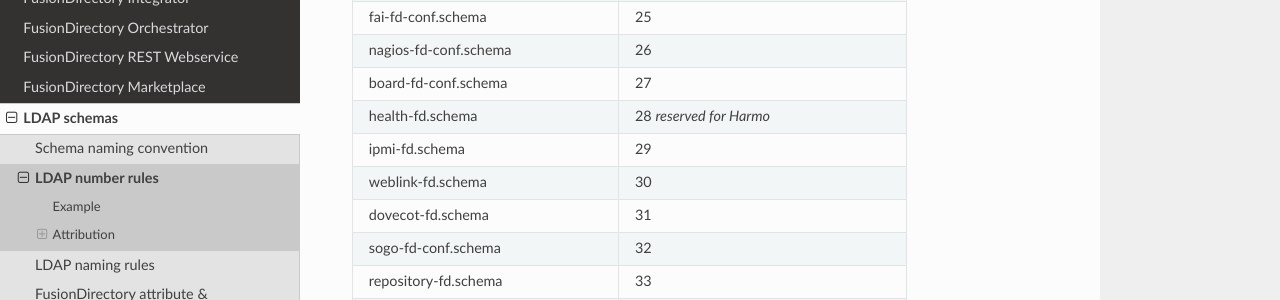
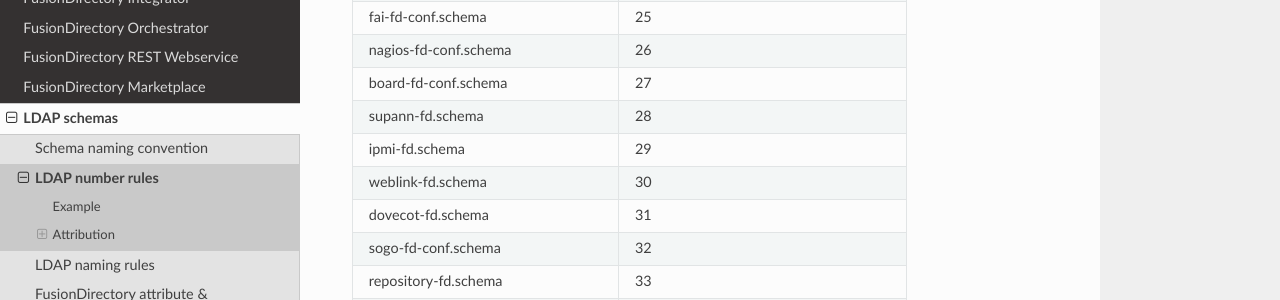
Before and after one commit to fusiondirectory/fusiondirectory-dev-manual, a Sphinx documentation site: the page built from source/ldap/numberrules.rst, in a window 1280 px wide and 900 px high, scrolled down 1536 px. Shown: the part 151-451 px from the top of the window. Built offline with Sphinx 7.4.7 and the Read the Docs theme 3.1.0, drawn with Linux system fonts in a browser that asks for light colours; some of the changed text lies outside the part shown.

Commit message:
:docs: fix(supann) indicated where the attributes and objeclass are merged
Signed-off-by: Benoit Mortier <benoit.mortier@fusiondirectory.org>

```diff
--- a/source/ldap/numberrules.rst
+++ b/source/ldap/numberrules.rst
@@ -62,7 +62,7 @@
 fai-fd-conf.schema                    25
 nagios-fd-conf.schema                 26
 board-fd-conf.schema                  27
-health-fd.schema                      28 *reserved for Harmo*
+supann-fd.schema                      28
 ipmi-fd.schema                        29
 weblink-fd.schema                     30
 dovecot-fd.schema                     31
@@ -122,7 +122,7 @@
 subscriptions-fd-conf.schema          85
 zimbra-fd-conf.schema                 86
 mailinblack-fd.schema                 87
-fdFranceConnect.schema                88
+fdFranceConnect.schema                88 (merge dans supann-fd.schema)
 dolibarr-fd.schema                    89
 notifications-fd.schema               90
 notifications-fd-conf.schema          91
```
